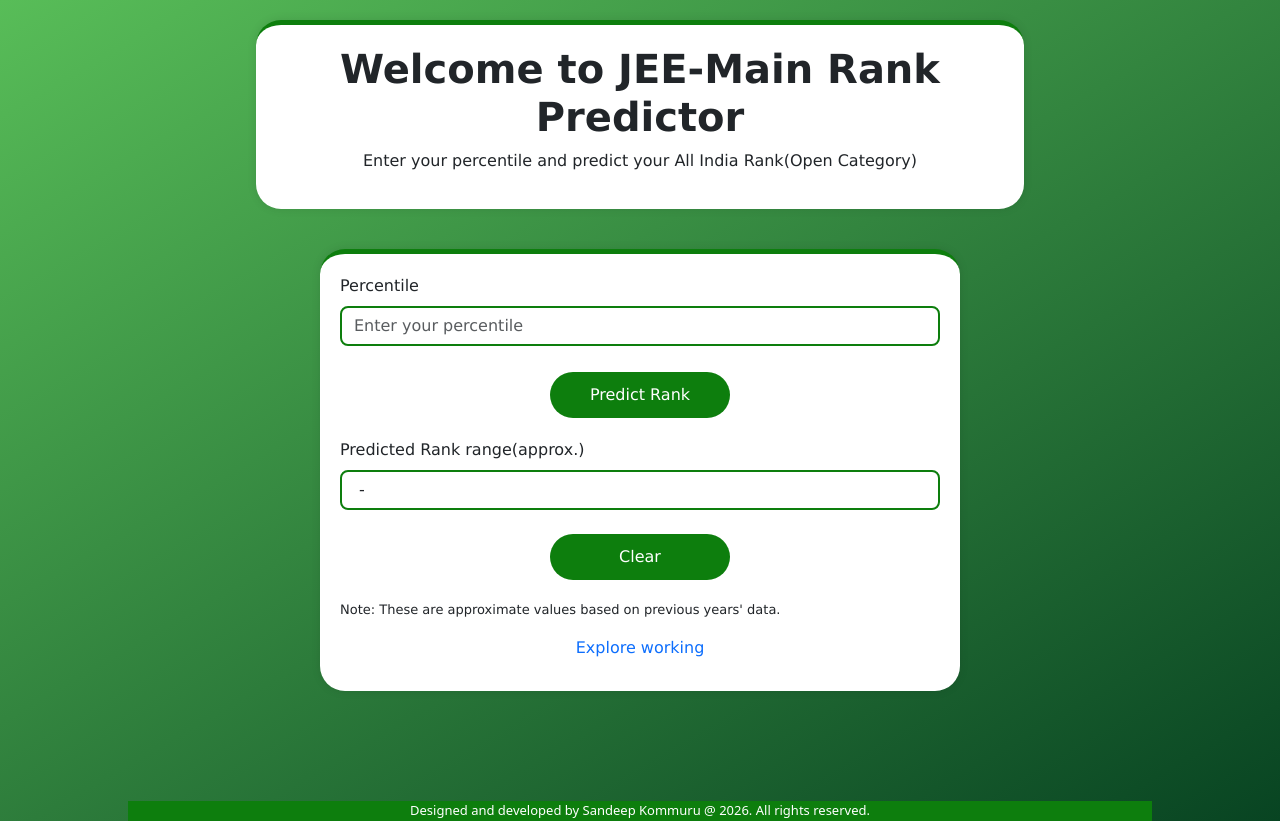
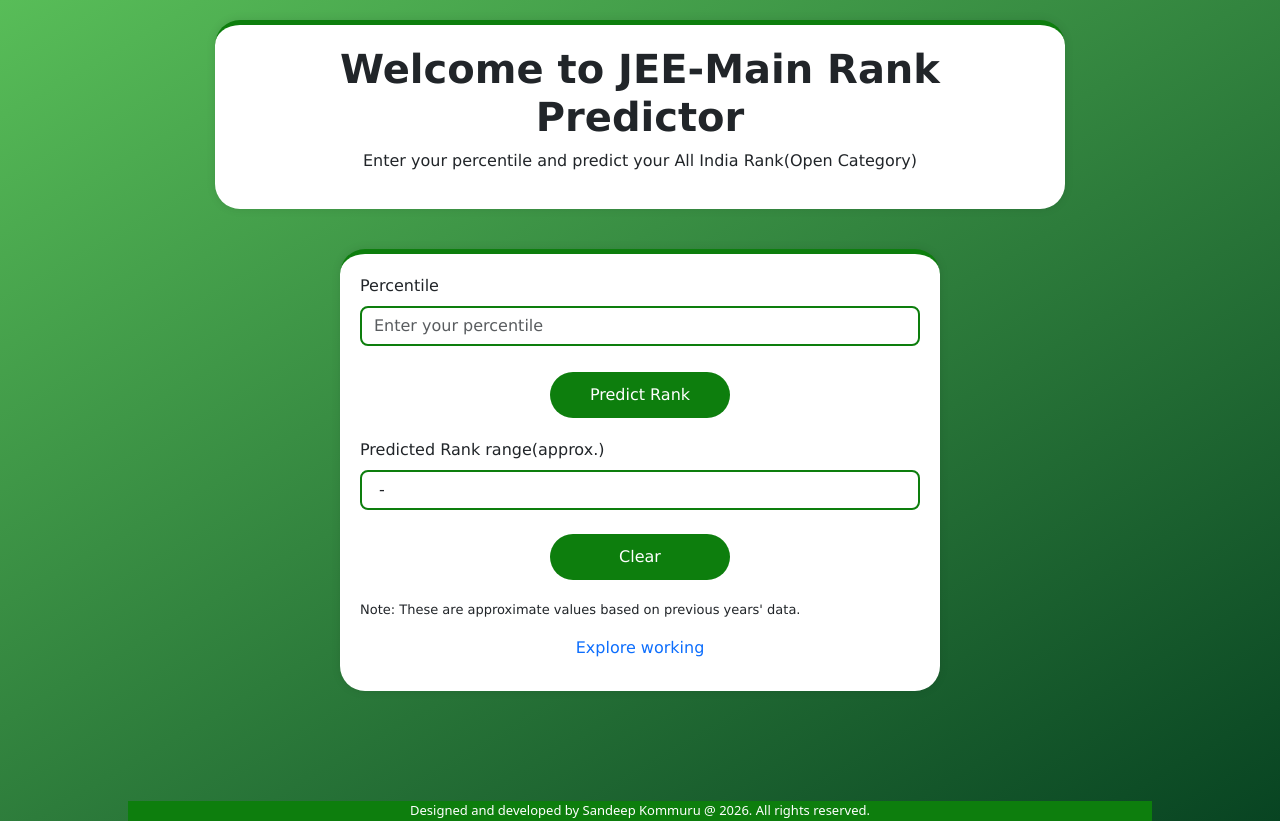
Before and after one commit to sandeepkm401/jee_rank_predictor, a Django app: page / in a window 1280 px wide. Run offline with Django 5.2, Linux system fonts and the light colour scheme.

Commit message:
Necessary3

```diff
--- a/templates/home.html
+++ b/templates/home.html
@@ -21,7 +21,8 @@
                 background-color: white;
                 border-radius: 25px;
                 box-shadow: 0 0 10px rgba(0, 0, 0, 0.1);
-                width: 60%;
+                width: 80%;
+                max-width: 850px;
                 font-family: 'Lucida Grande', 'Lucida Sans', Arial, sans-serif;
             }
             .btn-custom {
@@ -56,7 +57,7 @@
             <h1 style="font-weight: bolder;">Welcome to JEE-Main Rank Predictor</h1>
             <p>Enter your percentile and predict your All India Rank(Open Category)</p>
         </div>
-        <div class="container" style="width: 50%; height:44%; margin-top:40px; border-top: 5px solid rgb(13, 126, 13);">
+        <div class="container" style="width: 80%; max-width: 600px; height:44%; margin-top:40px; border-top: 5px solid rgb(13, 126, 13);">
              <form method="post">
                 {% csrf_token %}
                 <div class="mb-3" style="padding-bottom: 10px;">
```
